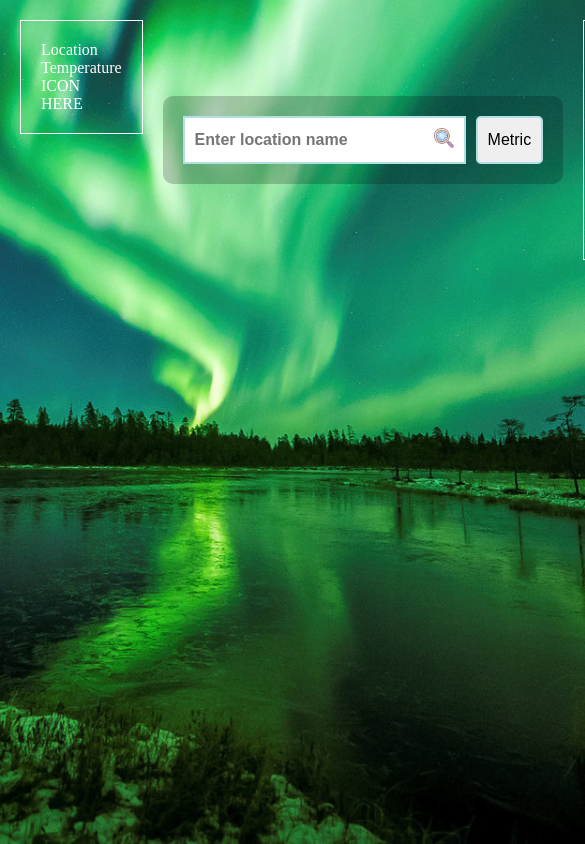
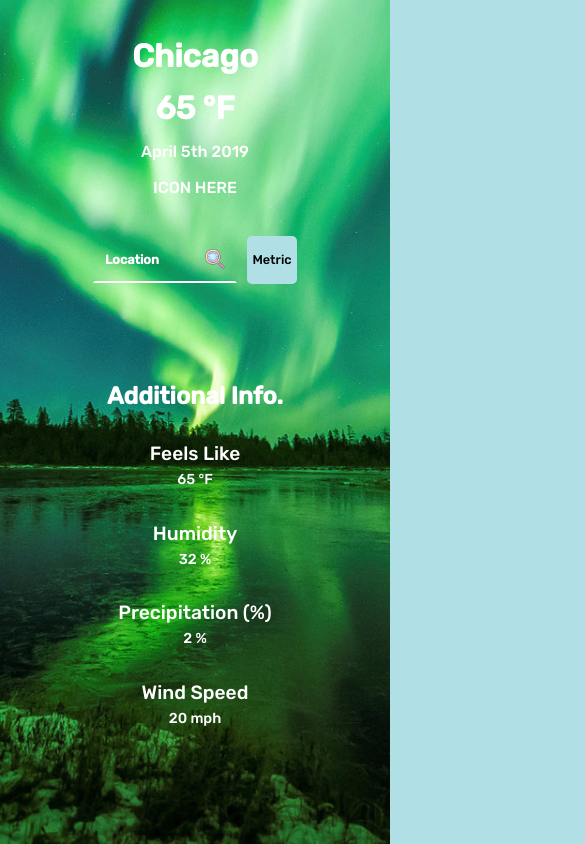
Before and after one commit to jjlagoutaris/weatherApp, a plain HTML site: page index.html in a window 390 px wide. Shown: the top 844 px of the page, 585 px wide, since content can reach past the window. Drawn offline with Linux system fonts and the light colour scheme.

Commit message:
Add styling to most of main

```diff
--- a/index.html
+++ b/index.html
@@ -1,62 +1,74 @@
 <!DOCTYPE html>
 <html lang="en">
 <head>
+
   <meta charset="UTF-8">
   <meta http-equiv="X-UA-Compatible" content="IE=edge">
   <meta name="viewport" content="width=device-width, initial-scale=1.0">
+
+  <!-- Generic -->
   <title>Weather</title>
   <link rel="stylesheet" href="style/style.css">
   <link rel="shortcut icon" href="./img/umbrella.png" type="image/x-icon">
+
+  <!-- Imports -->
+  <link rel="preconnect" href="https://fonts.googleapis.com">
+  <link rel="preconnect" href="https://fonts.gstatic.com" crossorigin>
+  <link href="https://fonts.googleapis.com/css2?family=Rubik:wght@500&display=swap" rel="stylesheet">
+
 </head>
 <body>
 
   <main>
 
     <section class="basicInfo">
-      <h1 class="locationName">Location</h1>
-      <p class="temperature">Temperature</p>
+      <h1 class="locationName">Chicago</h1>
+      <p class="temperature">65 &deg;F</p>
+      <p class="date">April 5th 2019</p>
       <div class="weatherIcon">ICON HERE</div>
-    </section>
 
       <section class="userInteractionContainer">
 
         <div class="searchbar">
           <label for="cityInput">
           </label>
-        <input type="text" name="cityInput" id="cityInput" placeholder="Enter location name">
+          <input type="text" name="cityInput" id="cityInput" placeholder="Location">
           <button type="submit"><img src="./img/icons8-search-64.png" alt="search"></button>
         </div>
 
         <button class="temperatureSystemBtn">Metric</button>
 
       </section>
+    </section>
+
+
 
     <section class="miscInfo">
-      <h2 class="miscInfoHeader">Miscellaneous Information</h2>
+      <h2 class="miscInfoHeader">Additional Info.</h2>
       <div class="feelsLike">
-        <!-- Insert icon here -->
-        <div class="feelsLikeMiniContainer">
+        <img src="" alt="">
+        <div class="feelsLikeMiniContainer miniContainer">
           <h3 class="feelsLikeHeader">Feels Like</h3>
           <p class="feelsLikeTemp">65 &deg;<span>F</span></p>
         </div>
       </div>
       <div class="humidity">
-        <!-- Insert icon here -->
-        <div class="humidityMiniContainer">
+        <img src="" alt="">
+        <div class="humidityMiniContainer miniContainer">
           <h3 class="humidityHeader">Humidity</h3>
           <p class="humidityTemp">32 %</p>
         </div>
       </div>
       <div class="precipitationChance">
-        <!-- Insert icon here -->
-        <div class="precipitationChanceMiniContainer">
-          <h3 class="precipitationChanceHeader">Chance of Precipitation</h3>
+        <img src="" alt="">
+        <div class="precipitationChanceMiniContainer miniContainer">
+          <h3 class="precipitationChanceHeader">Precipitation (%)</h3>
           <p class="precipitationChanceTemp">2 %</p>
         </div>
       </div>
       <div class="windSpeed">
-        <!-- Insert icon here -->
-        <div class="windSpeedMiniContainer">
+        <img src="" alt="">
+        <div class="windSpeedMiniContainer miniContainer">
           <h3 class="windSpeedHeader">Wind Speed</h3>
           <p class="windSpeedTemp">20 <span>mph</span></p>
         </div>
--- a/style/_main.scss
+++ b/style/_main.scss
@@ -12,7 +12,11 @@ main{
   .basicInfo, .miscInfo{
     padding: 20px;
     margin: 20px;
-    border: 1px solid;
+    display: flex;
+    flex-direction: column;
+    justify-content: center;
+    align-items: center;
+    gap: 20px;
   }
   .userInteractionContainer{
     display: flex;
@@ -21,7 +25,6 @@ main{
     padding: 20px;
     font-weight: bolder;
     margin: auto auto;
-    background-color: rgba(0,0,0, .2);
     border-radius: 10px;
     gap: 10px;
     max-height: 100px;
@@ -29,13 +32,11 @@ main{
     .searchbar{
       display: flex;
       justify-content: center;
-      border: 2px solid powderblue;
+      border: 2px solid transparent;
       height: fit-content;
-      &:focus-within{
-        border: 2px solid black;
-      }
+      background-color: inherit;
+      border-bottom: 2px solid white;
       button[type="submit"]{
-        border: 2px hidden;
         img{
           max-height: 20px;
         }
@@ -45,13 +46,17 @@ main{
       }
       button[type="submit"], input[type="text"]{
         padding: 10px;
-        font-weight: 900;
-        color: black;
+        font-weight: 700;
+        color: white;
         border: none;
-        background-color: white;
+        background-color: inherit;
+        &::placeholder{
+          color: white;
+        }
       }
       input{
         flex-grow: 2;
+        font-size: .8rem;
         &:focus{
           outline: none;
         }
@@ -64,11 +69,95 @@ main{
       padding: 10px;
       border-radius: 5px;
       color: black;
+      border: none;
+      background-color: powderblue;
       @include centerFlex;
-      border: 2px solid powderblue;
       &:hover{
         cursor: pointer;
+        background-color: lightgreen;
       }
+    }
+
+  }
+
+  .basicInfo{
+    .locationName, .temperature{
+      font-size: 2rem;
+      font-weight: 600;
+    }
+  }
+  .miscInfo{
+    @include centerFlex;
+    .miscInfoHeader{
+      font-size: 1.5rem;
+      font-weight: 600;
+    }
+    div > p, span{
+      font-size: .9rem;
+      font-weight: 400;
+    }
+    div > h3{
+      font-size: 1.2rem;
+      font-weight: 500;
+    }
+    .miniContainer{
+      @include centerFlex;
+      flex-direction: column;
+      gap: 10px;
     }
   }
 }
+
+
+
+
+
+
+// Media Queries
+
+@media(max-width: 800px){
+
+  main{
+    display: flex;
+    justify-content: center;
+    align-items: center;
+    flex-direction: column;
+    section{
+      min-width: 400px;
+      max-width: 700px;
+    }
+  }
+
+  .userInteractionContainer{
+    max-width: 300px;
+    font-size: .8rem;
+    input, button{
+      max-width: 100px;
+    }
+  }
+}
+
+@media(max-width: 600px){
+
+  main{
+    display: flex;
+    justify-content: center;
+    align-items: center;
+    flex-direction: column;
+    section{
+      min-width: 300px;
+      max-width: 500px;
+    }
+  }
+
+  .userInteractionContainer{
+    max-width: 250px;
+    input, button{
+      max-width: 50px;
+      font-size: .8rem;
+    }
+    input{
+      max-width: 100px;
+    }
+  }
+}
--- a/style/style.scss
+++ b/style/style.scss
@@ -7,6 +7,8 @@
   font-size: 1rem;
   font-weight: 500;
   color: white;
+  font-family: 'Rubik', sans-serif;
+  line-height: 1;
 }
 :root{
   height: 100vh;
```
Also changed, not shown: style/style.css, 1 other file. Lines whose indentation alone changed are shown as unchanged.
